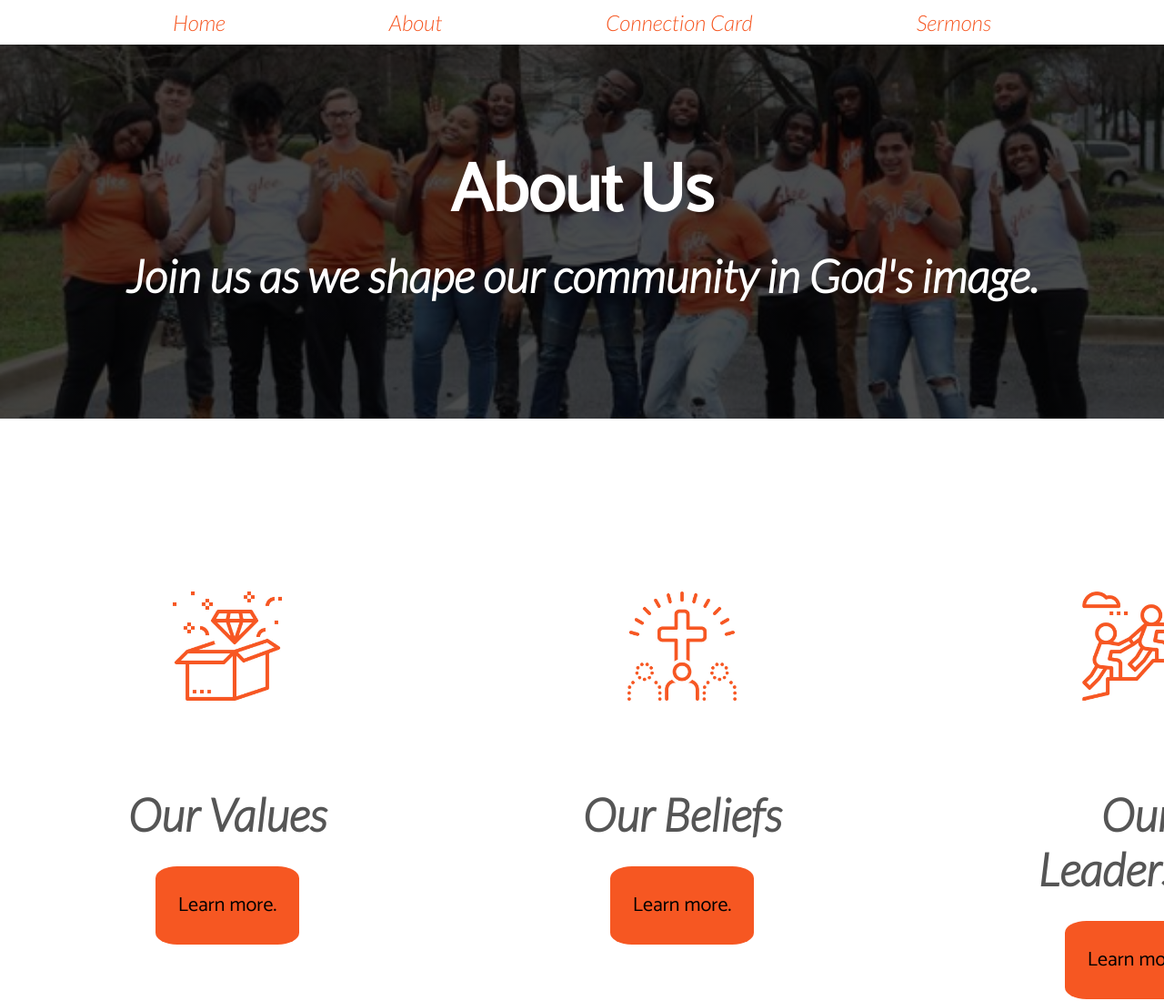
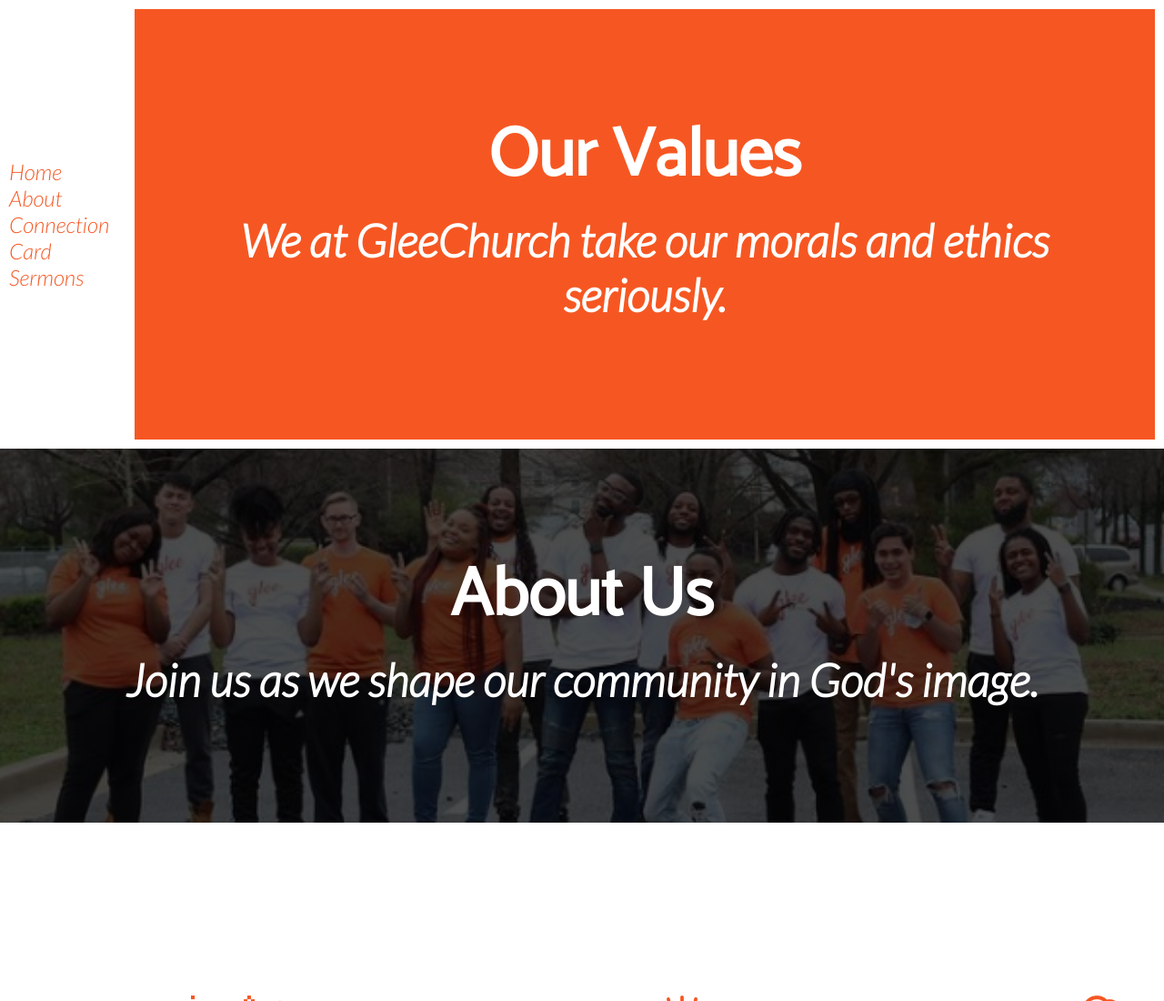
Before and after one commit to bash1997/Glee-Website, a plain HTML site: page About/about.html in a window 1280 px wide. Shown: the top 1100 px of the page at 91% size. Drawn offline with Linux system fonts and the light colour scheme; files that its build step writes are made by us from their sources.

Commit message:
Update about.html

```diff
--- a/About/about.html
+++ b/About/about.html
@@ -8,11 +8,21 @@
     <link href="stylesheet.css" rel="stylesheet">
 </head>
 <body>
+    <!-- Main Header -->
     <header>
-        <li> <a href="#"> Home </a> </li>
-        <li> <a href="#"> About </a> </li>
-        <li> <a href="#"> Connection Card </a> </li>
-        <li> <a href="#"> Sermons </a> </li>
+        <!-- Navbar -->
+        <nav>
+            <li> <a href="#"> Home </a> </li>
+            <li> <a href="#"> About </a> </li>
+            <li> <a href="#"> Connection Card </a> </li>
+            <li> <a href="#"> Sermons </a> </li>
+        </nav>
+
+        <!-- Opening -->
+        <div class="orange-block">
+            <h1>Our Values</h1>
+            <h2>We at GleeChurch take our morals and ethics seriously.</h2> <br>
+        </div>
     </header>
 
     <div class="pic-block" style="background-image: linear-gradient(rgba(0, 0, 0, 0.7), rgba(0, 0, 0, 0.7)), url('./Img/group.PNG');">
```
